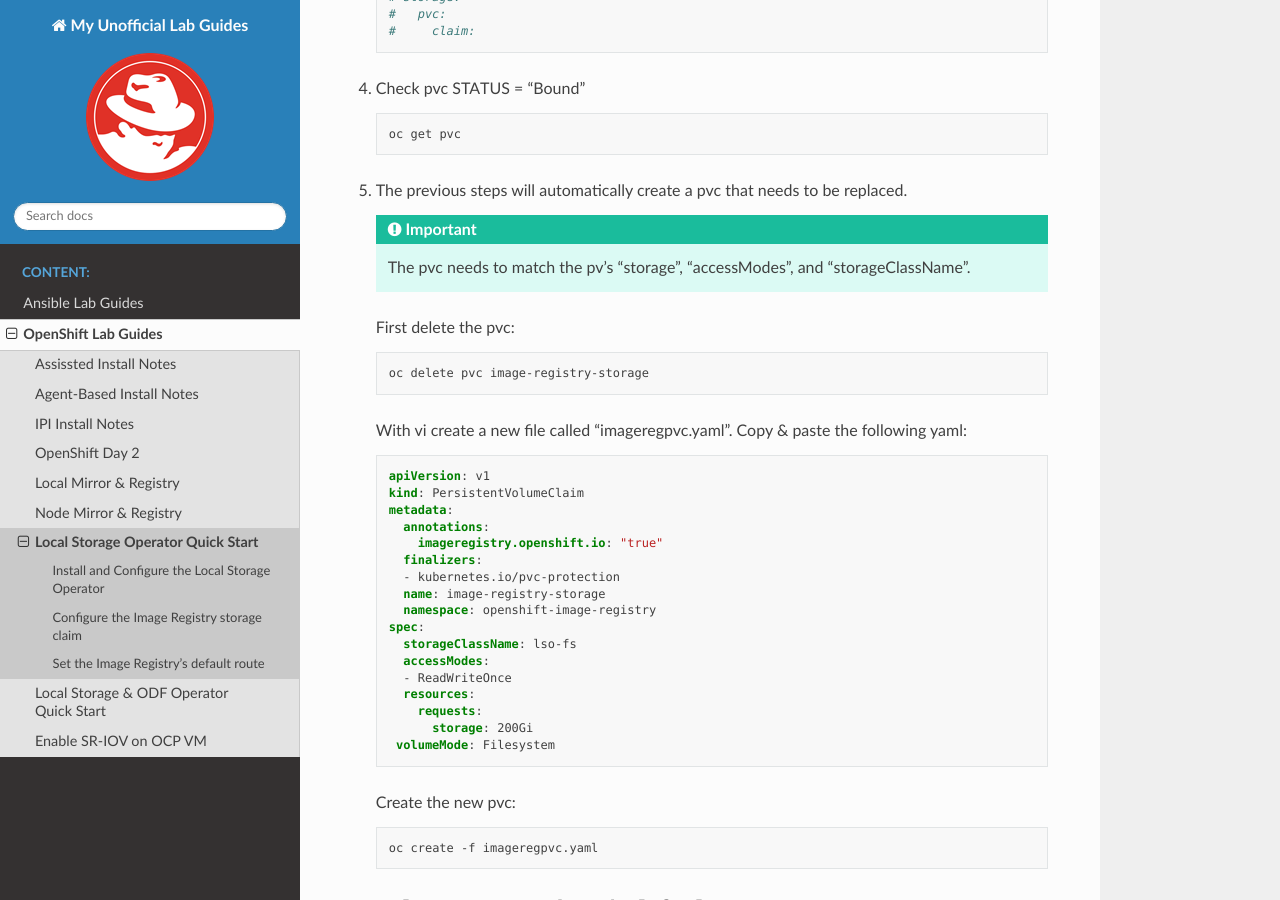
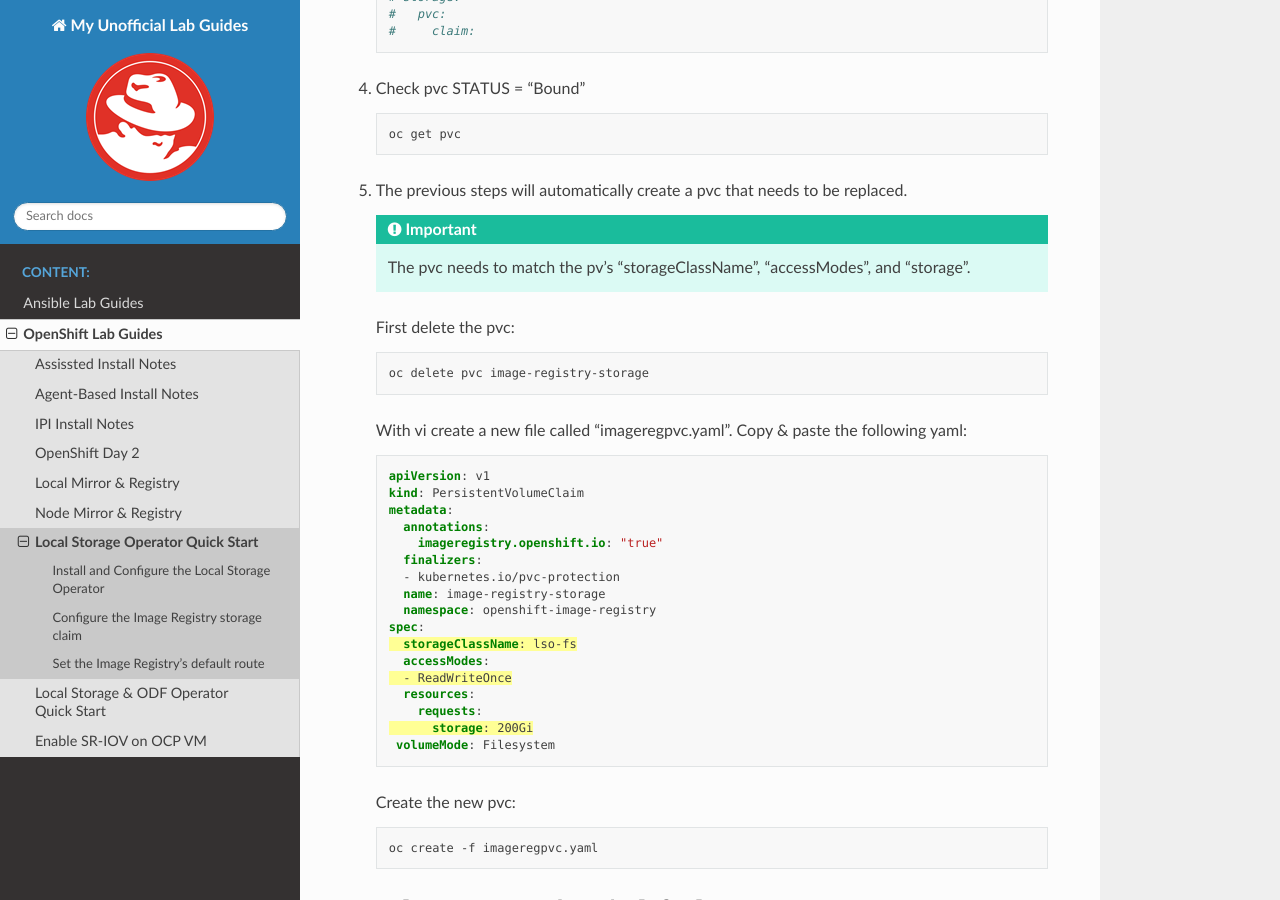
Before and after one commit to vtog/labGuides, a Sphinx documentation site: the page built from source/ocp/lso-quick-start.rst, in a window 1280 px wide and 900 px high, scrolled down 3459 px. Built offline with Sphinx 7.4.7 and the Read the Docs theme 2.0.0, drawn with Linux system fonts in a browser that asks for light colours; pages that are not in the unit, such as notebooks, are missing from menus.

```diff
--- a/source/ocp/lso-quick-start.rst
+++ b/source/ocp/lso-quick-start.rst
@@ -94,8 +94,8 @@ Configure the Image Registry storage claim
 #. The previous steps will automatically create a pvc that needs to be
    replaced.
 
-   .. important:: The pvc needs to match the pv's "storage", "accessModes",
-      and "storageClassName".
+   .. important:: The pvc needs to match the pv's "storageClassName",
+      "accessModes", and "storage".
 
    First delete the pvc:
 
```
Also changed, not shown: other parts of source/ocp/lso-quick-start.rst (+1 -0 lines).
